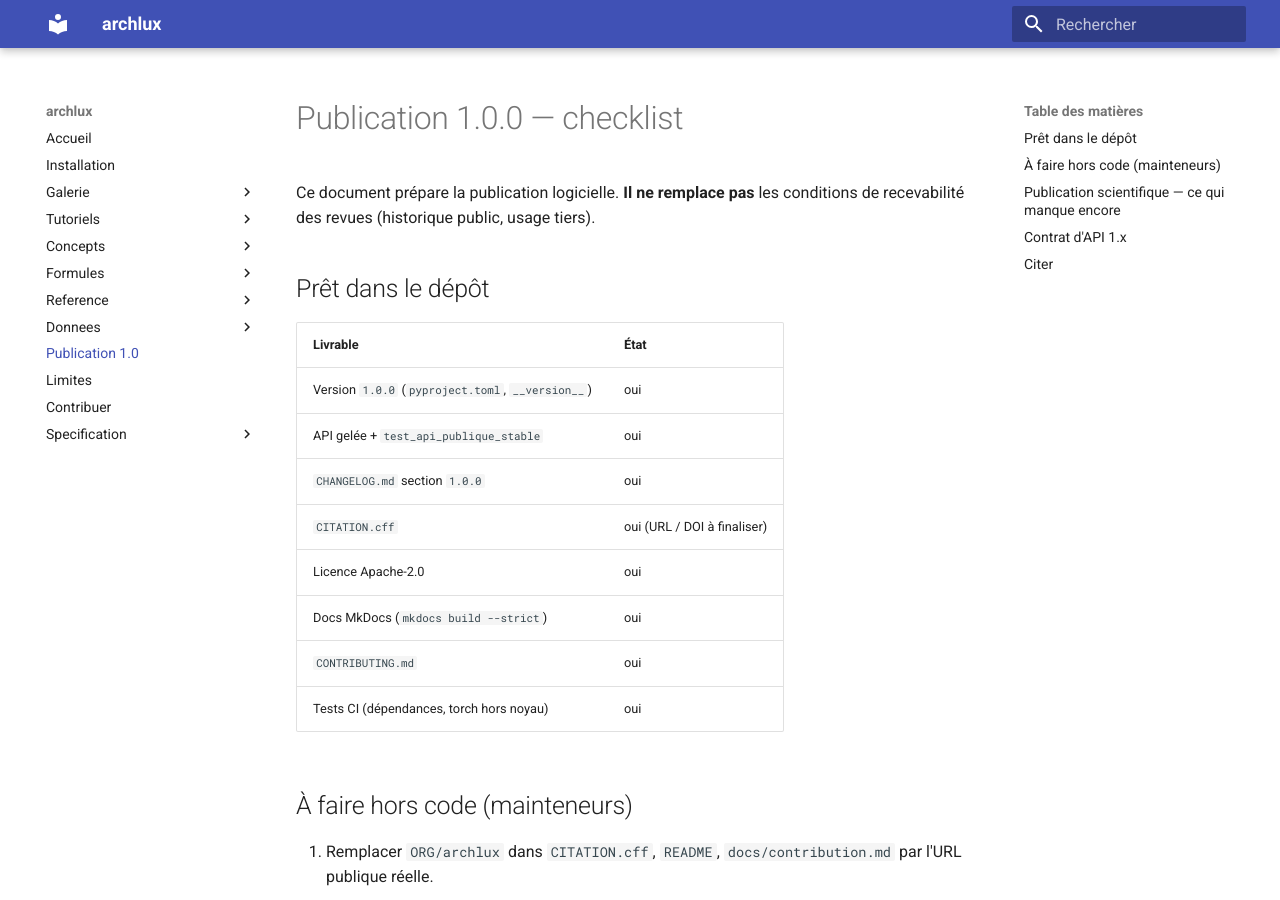
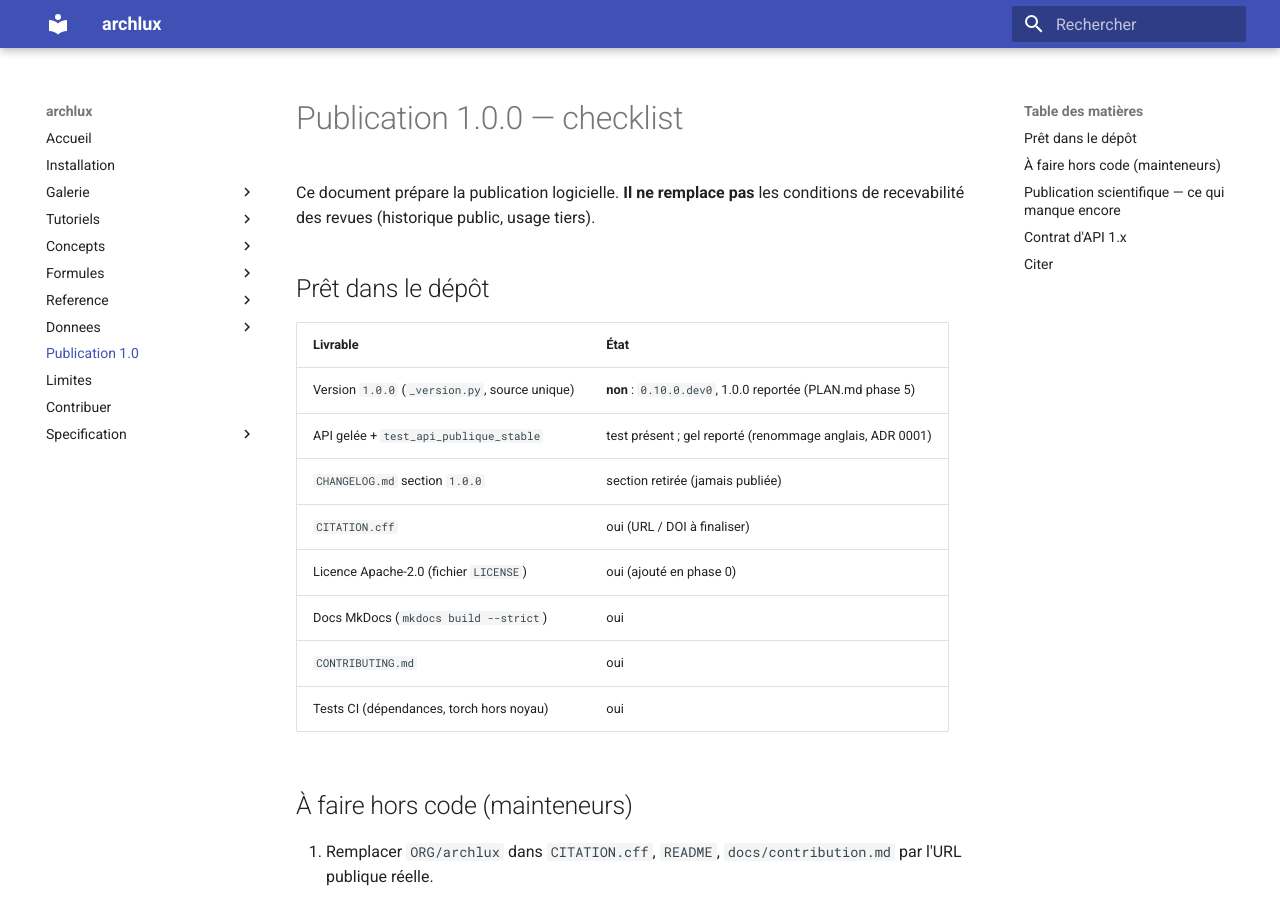
Before and after one commit to joeylukoji/archlux, an MkDocs documentation site: the page built from docs/publication-1.0.md, in a window 1280 px wide and 900 px high. Built offline with MkDocs 1.6.1 and Material for MkDocs 9.7.7, drawn with Linux system fonts in a browser that asks for light colours.

Commit message:
Move to 0.10.0.dev0, withdraw the unpublished 1.0.0, fix version claims
0.9.0 already names an earlier state in the CHANGELOG: reusing it would
stamp two different codes with the same version in certificates. The
development version is now 0.10.0.dev0, and the never-published 1.0.0
section is marked withdrawn rather than deleted.

README, limites.md and publication-1.0.md no longer claim a frozen 1.0.0
API; the CHANGELOG entry now lists all of phase 0. The tolerance registry
no longer claims to be complete and lists what is not registered yet;
ARCHITECTURE.md states the tolerance rule as a target from phase 1.5.

Co-Authored-By: Claude Opus 5.5 <noreply@anthropic.com>

```diff
--- a/docs/publication-1.0.md
+++ b/docs/publication-1.0.md
@@ -7,11 +7,11 @@ conditions de recevabilité des revues (historique public, usage tiers).
 
 | Livrable | État |
 |---|---|
-| Version `1.0.0` (`pyproject.toml`, `__version__`) | oui |
-| API gelée + `test_api_publique_stable` | oui |
-| `CHANGELOG.md` section `1.0.0` | oui |
+| Version `1.0.0` (`_version.py`, source unique) | **non** : `0.10.0.dev0`, 1.0.0 reportée (PLAN.md phase 5) |
+| API gelée + `test_api_publique_stable` | test présent ; gel reporté (renommage anglais, ADR 0001) |
+| `CHANGELOG.md` section `1.0.0` | section retirée (jamais publiée) |
 | `CITATION.cff` | oui (URL / DOI à finaliser) |
-| Licence Apache-2.0 | oui |
+| Licence Apache-2.0 (fichier `LICENSE`) | oui (ajouté en phase 0) |
 | Docs MkDocs (`mkdocs build --strict`) | oui |
 | `CONTRIBUTING.md` | oui |
 | Tests CI (dépendances, torch hors noyau) | oui |
--- a/src/archlux/_version.py
+++ b/src/archlux/_version.py
@@ -5,4 +5,4 @@ stamps an output. It imports nothing, so any layer may depend on it without load
 rest of the library.
 """
 
-__version__ = "0.9.0"
+__version__ = "0.10.0.dev0"
```
Also changed, not shown: CHANGELOG.md (+33 -10 lines), README.md (+5 -5 lines), docs/limites.md (+1 -1 lines), docs/specification/ARCHITECTURE.md (+1 -1 lines), 2 other files.
